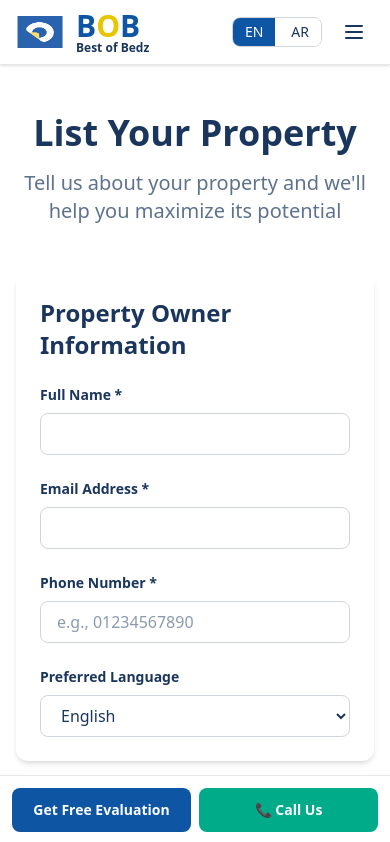
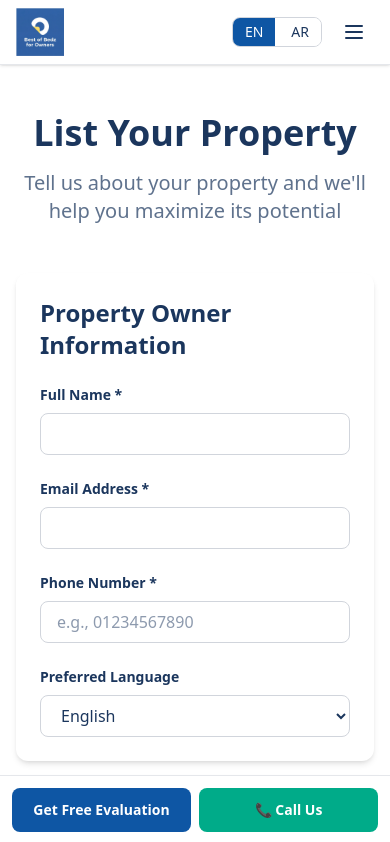
Before and after one commit to HASSANBOB533/property-mgtg-new, a Next.js app: page /en/list-property in a window 390 px wide. Shown: the top 842 px of the page. Built offline with nearby package versions, Linux system fonts and the light colour scheme.

Commit message:
Replace header logo with Best of Bedz for Owners full logo (mobile responsive)

```diff
--- a/components/Header.tsx
+++ b/components/Header.tsx
@@ -24,27 +24,15 @@ export default function Header() {
       <div className="container mx-auto px-4">
         <div className="flex items-center justify-between h-16 lg:h-20">
           {/* Logo */}
-          <Link href={`/${locale}`} className="flex items-center gap-3" aria-label="Best of Bedz Home">
-            {/* Use the updated PNG logo which matches the official brand colors.  */}
+          <Link href={`/${locale}`} className="flex items-center" aria-label="Best of Bedz Home">
             <Image
-              src="/images/logo.png"
-              alt="Best of Bedz Logo"
-              width={50}
-              height={50}
-              className="w-12 h-12 lg:w-14 lg:h-14"
+              src="/bob-logo.png"
+              alt="Best of Bedz for Owners"
+              width={180}
+              height={180}
+              className="h-12 w-auto md:h-14 lg:h-16"
               priority
             />
-            <div className="flex flex-col">
-              {/* Render the acronym using brand colours: blue for the "B"s and yellow for the "O". */}
-              <div className="text-3xl lg:text-4xl font-bold text-blue-primary" aria-label="BOB">
-                <span className="text-blue-primary">B</span>
-                <span className="text-yellow-primary">O</span>
-                <span className="text-blue-primary">B</span>
-              </div>
-              <div className="text-xs lg:text-sm font-semibold text-dark-text -mt-1">
-                Best of Bedz
-              </div>
-            </div>
           </Link>
 
           {/* Desktop Navigation */}
```
